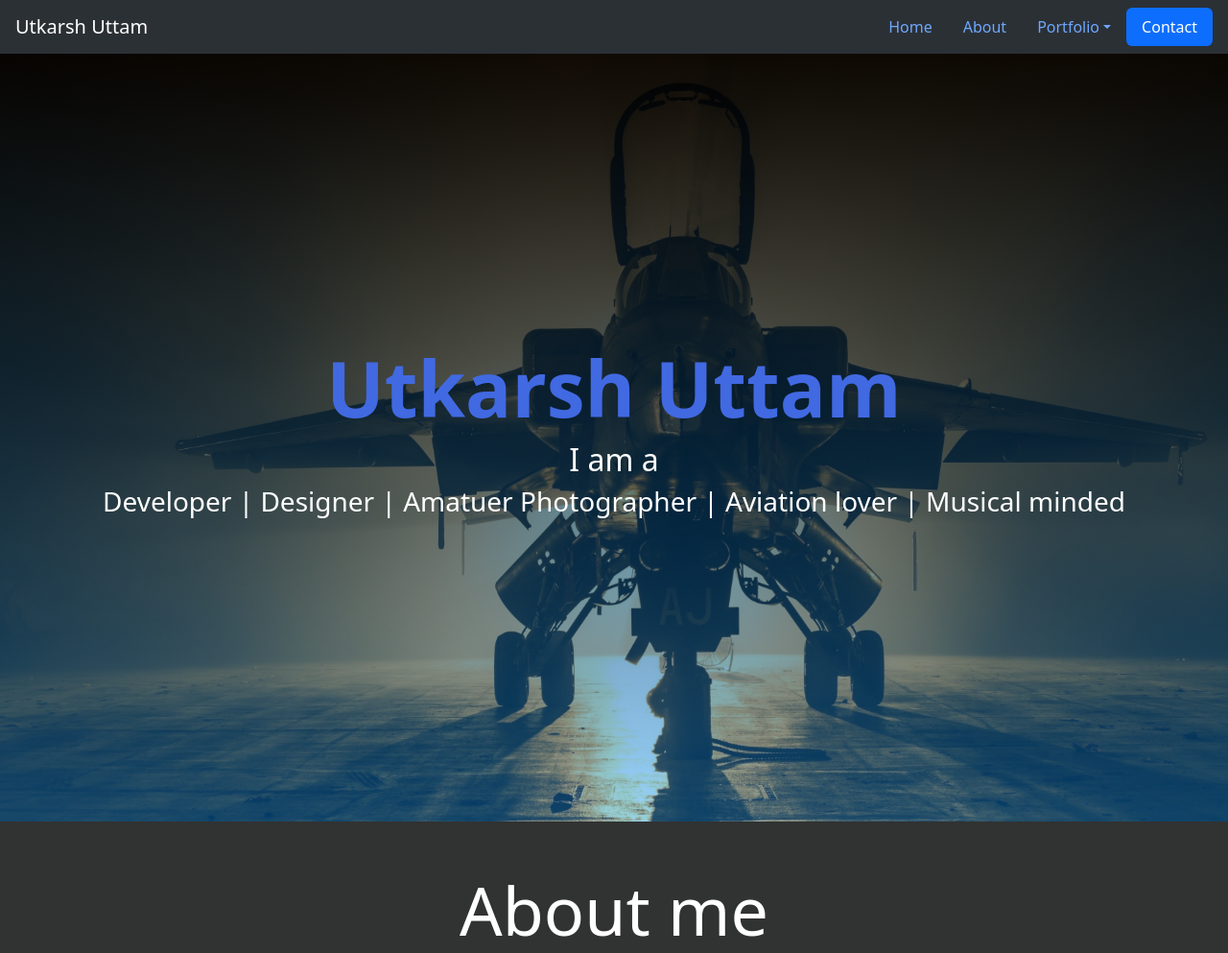
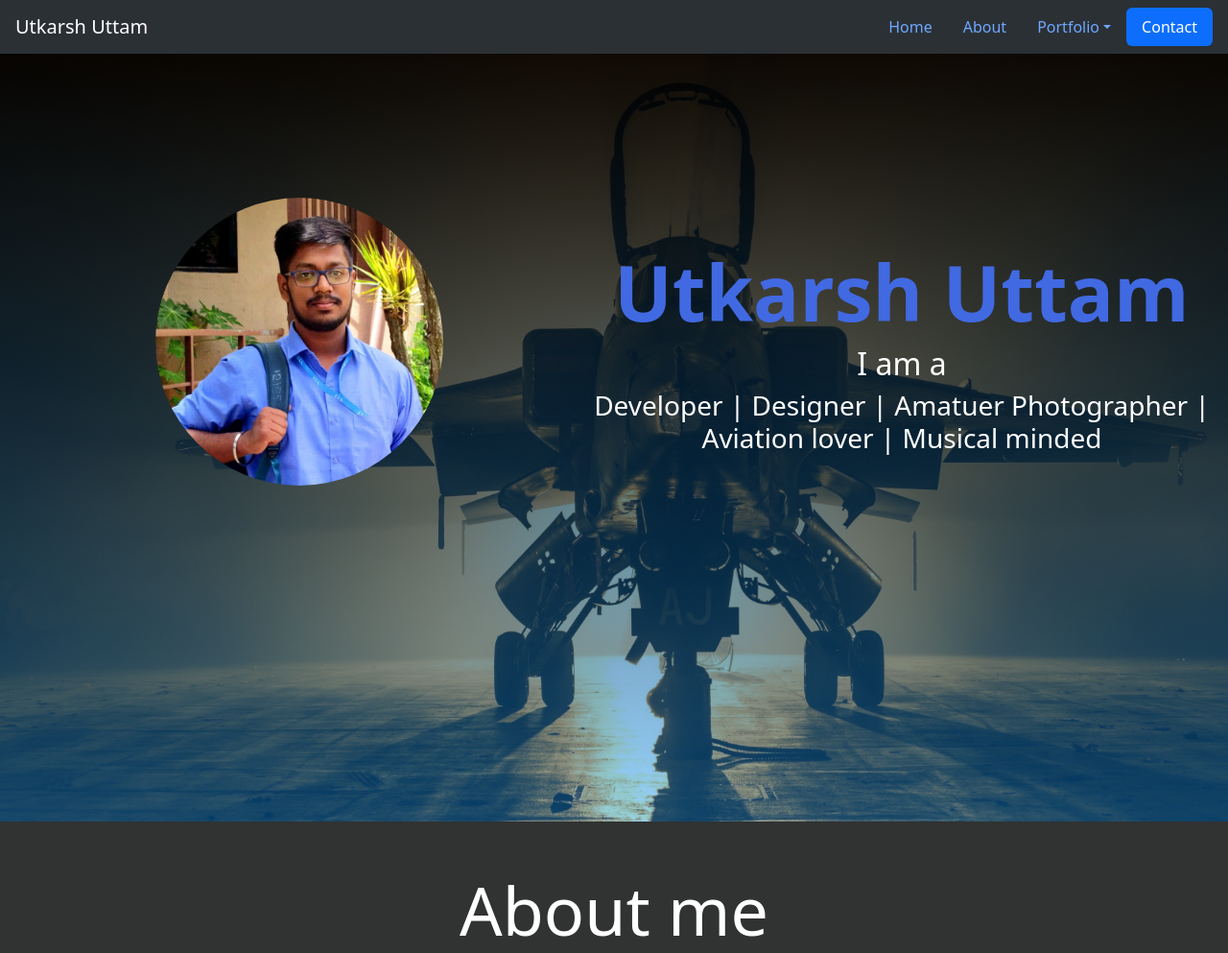
Before and after one commit to UtkarshUttam/Personal_Portfolio, a plain HTML site: page index.html in a window 1280 px wide. Shown: the top 993 px of the page at 96% size. Drawn offline with nearby package versions, Linux system fonts and the light colour scheme.

Commit message:
Configured Name and profile photo area

```diff
--- a/index.html
+++ b/index.html
@@ -53,12 +53,14 @@
   <div data-bs-spy="scroll" data-bs-target="#navbar-example2" data-bs-root-margin="0px 0px -40%"
     data-bs-smooth-scroll="true" class="scrollspy-example bg-body-tertiary rounded-2" tabindex="0">
     <section id="scrollspyHeading1" class="first-section">
-      <div class="container-fluid">
-
+      <div class="container-fluid nameArea">
+        <img class="user-image img-fluid float start" src="./media/square.jpg" alt="Utkarsh">
+        <div>
         <h1 class="display-1 hero-title text-center fw-bold">Utkarsh Uttam</h1>
 
         <h2 class="text-center " style="color: white;"> I am a</h2>
         <h3 class="text-center " style="color: white;">Developer | Designer | Amatuer Photographer | Aviation lover | Musical minded</h3>
+      </div>
       </div>
     </section>
 
--- a/style.css
+++ b/style.css
@@ -7,14 +7,23 @@ body{
     background-size:cover;
     height: 100vh;
 }
-
+.user-image{
+    margin: 150px;
+    height: 300px;
+    width: 300px;
+    vertical-align:middle;
+    object-fit:cover;
+    border-radius: 50%;
+    border-width: 100px;
+}
 /* .active {
     background-color: rgb(65, 105, 225);
     border-radius: 10px;
 } */
 
 .hero-title{
-    padding-top: 300px;
+    /* padding-top: 300px; */
+    margin-top: 200px;
     color: royalblue;
     /* color: white; */
 }
@@ -100,3 +109,8 @@ body{
     background: rgb(26 34 58);
     color:white;
 }
+
+
+.nameArea{
+    display: flex;
+}
```
Also changed, not shown: media/square.jpg (added).
